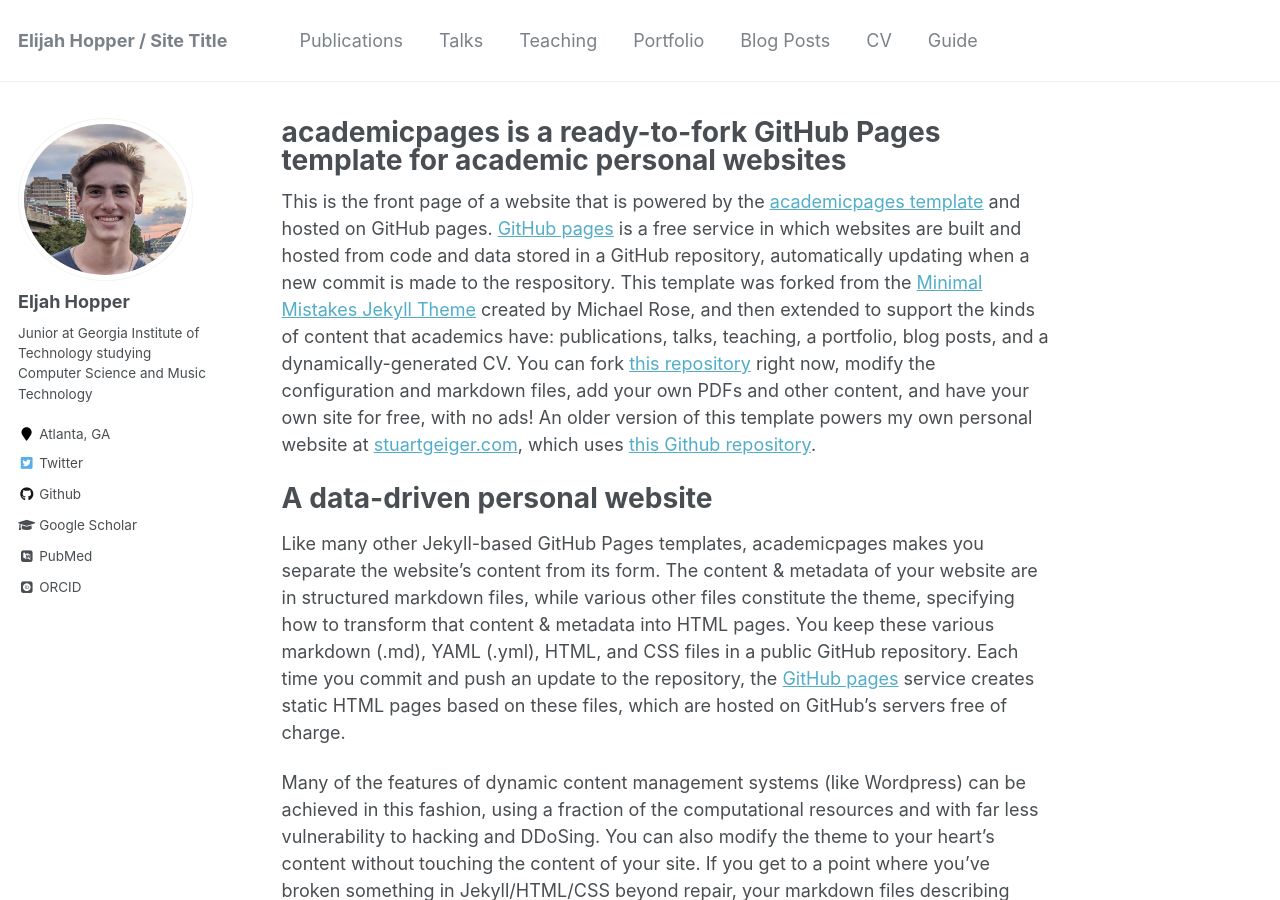
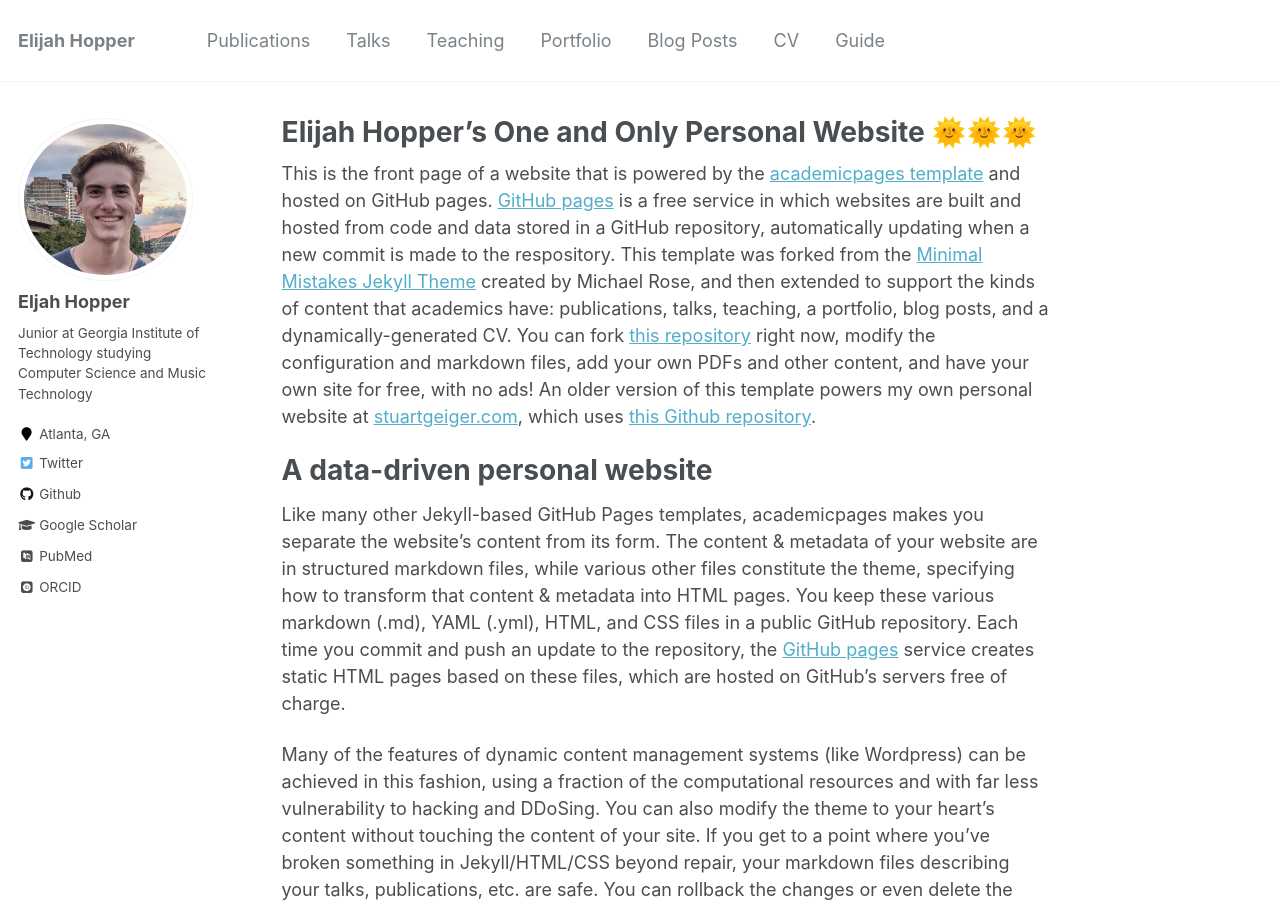
Before and after one commit to elijahrhopper/elijahrhopper.github.io, a Jekyll site: the page built from _pages/about.md, in a window 1280 px wide and 900 px high. Built offline with Jekyll 4.4.1, drawn with Linux system fonts in a browser that asks for light colours; some web fonts are replaced.

Commit message:
sunshine

```diff
--- a/_config.yml
+++ b/_config.yml
@@ -7,7 +7,7 @@
 
 # Site Settings
 locale                   : "en-US"
-title                    : "Elijah Hopper / Site Title"
+title                    : "Elijah Hopper"
 title_separator          : "-"
 name                     : &name "Elijah Hopper"
 description              : &description "Junior at Georgia Institute of Technology studying Computer Science and Music Technology"
--- a/_pages/about.md
+++ b/_pages/about.md
@@ -1,6 +1,6 @@
 ---
 permalink: /
-title: "academicpages is a ready-to-fork GitHub Pages template for academic personal websites"
+title: "Elijah Hopper's One and Only Personal Website 🌞🌞🌞"
 excerpt: "About me"
 author_profile: true
 redirect_from:
```
